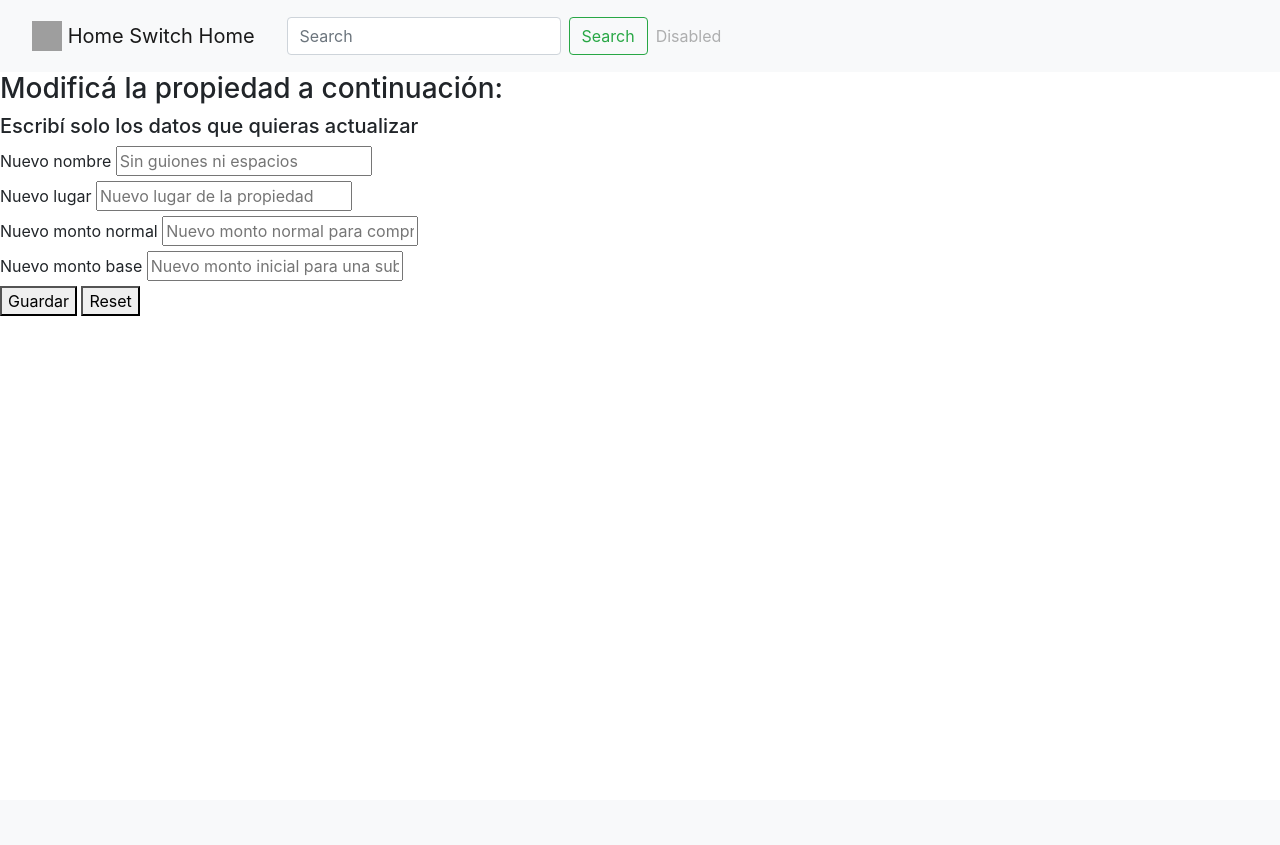
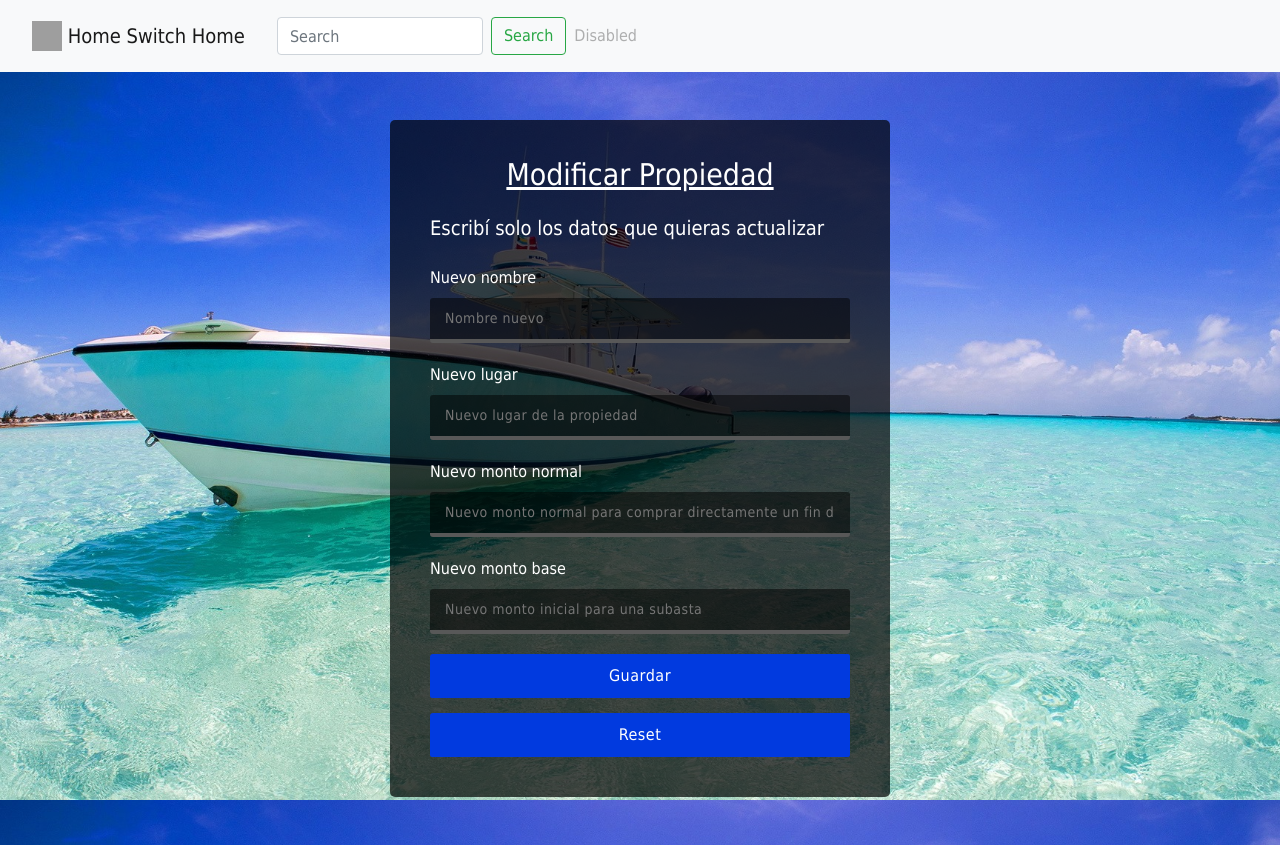
Before and after one commit to mateofreyre/GrupoIngenieria2019, a PHP site: template templates/modificar_datos_propiedad.html.twig in a window 1280 px wide. Before the commit the page ends 316 px from the top, so only its background shows below. Run offline with PHP 8.4, Linux system fonts and the light colour scheme; the template is opened without the code that fills it, so the values that code supplies are empty; some libraries are stand-ins or nearby versions; grey boxes are pictures that could not be loaded.

Commit message:
agregue la vista del modificar propiedades

```diff
--- /dev/null
+++ b/css/modificar_datos.css
@@ -0,0 +1,121 @@
+* {
+	margin: 0;
+	padding: 0;
+	-webkit-box-sizing: border-box;
+	-moz-box-sizing: border-box;
+	box-sizing: border-box;
+
+}
+
+body {
+	background: url(../img/fondo1.jpg);
+	-webkit-background-size: cover;
+	background-size: cover;
+	background-attachment: fixed;
+	font-family: tahoma;
+}
+
+.contenedor-form {
+	background: rgba(0,0,0,.7);
+	width: 100%;
+	max-width: 500px;
+	margin:48px auto;
+	color: #fff;
+	border-radius: 5px;
+	position: relative;
+}
+
+ h2 {
+	margin: 0 0 28px 0;
+	font-size: 30px;
+	font-weight: 400;
+	line-height: 1;
+	text-decoration: underline;
+	text-align: center;
+
+}
+
+h5 {
+	margin: 0 0 28px 0;
+	font-size: 20px;
+	font-weight: 400;
+	line-height: 1;
+}
+
+.contenedor-form input[type="text"] {
+	outline: none;
+	background: rgba(0,0,0,.5);
+	width: 100%;
+	padding: 10px 15px;
+	color: #fff;
+	border: none;
+	border-radius: 3px;
+	border-bottom: 4px solid #585858;
+	font-family: tahoma;
+	font-size: 14px;
+	font-weight: normal;
+	margin: 0 0 20px 0;
+	transition: all 0.8s ease;
+}
+
+.contenedor-form input[type="text"]:focus {
+	border-bottom: 4px solid #0174DF;
+}
+
+.contenedor-form input[type="submit"] {
+	background: #013ADF;
+	color: #fff;
+	border: none;
+	width: 100%;
+	padding: 10px 0;
+	font-weight: normal;
+	font-family: tahoma;
+	font-size: 16px;
+	letter-spacing: 0.5px;
+	cursor: pointer;
+	transition: all .5s ease;
+}
+
+.contenedor-form input[type="submit"]:hover {
+	box-shadow: 0 0 20px #013ADF;
+}
+
+.contenedor-form .formulario {
+	padding: 40px;
+	display: none;
+}
+
+.contenedor-form .formulario:nth-child(2) {
+	display: block;
+}
+
+.login-input {
+	background: #013ADF;
+	color: #fff;
+	border: none;
+	width: 100%;
+	padding: 10px 0;
+	margin-top:
+	font-weight: normal;
+	font-family: tahoma;
+	font-size: 16px;
+	letter-spacing: 0.5px;
+	transition: all .5s ease;
+}
+
+#arriba {
+	margin-bottom: 15px;
+	border-radius: 3px 2px 2px;
+	cursor: pointer;
+
+}
+
+#abajo {
+	border-radius: 3px 2px 2px;
+	cursor: pointer;
+}
+
+#abajo:hover,
+#arriba:hover {
+	box-shadow: 0 0 20px #013ADF;
+}
--- a/templates/modificar_datos_propiedad.html.twig
+++ b/templates/modificar_datos_propiedad.html.twig
@@ -4,9 +4,8 @@
         <title>Modificar propiedad</title>
 
         <link rel="stylesheet" href="https://stackpath.bootstrapcdn.com/bootstrap/4.1.1/css/bootstrap.min.css" integrity="sha384-WskhaSGFgHYWDcbwN70/dfYBj47jz9qbsMId/iRN3ewGhXQFZCSftd1LZCfmhktB" crossorigin="anonymous">
-
+        <link rel="stylesheet" type="text/css" href="css/modificar_datos.css">
         <script src="https://code.jquery.com/jquery-3.3.1.slim.min.js" integrity="sha384-q8i/X+965DzO0rT7abK41JStQIAqVgRVzpbzo5smXKp4YfRvH+8abtTE1Pi6jizo" crossorigin="anonymous"></script>
-
         <script src="https://cdnjs.cloudflare.com/ajax/libs/popper.js/1.14.3/umd/popper.min.js" integrity="sha384-ZMP7rVo3mIykV+2+9J3UJ46jBk0WLaUAdn689aCwoqbBJiSnjAK/l8WvCWPIPm49" crossorigin="anonymous"></script>
         <script src="https://stackpath.bootstrapcdn.com/bootstrap/4.1.1/js/bootstrap.min.js" integrity="sha384-smHYKdLADwkXOn1EmN1qk/HfnUcbVRZyYmZ4qpPea6sjB/pTJ0euyQp0Mk8ck+5T" crossorigin="anonymous"></script>
     </head>
@@ -16,29 +15,33 @@
             {% include 'nav-bar.html.twig' %}
         </div>
         </header>
-        <h3>Modificá la propiedad a continuación:</h3>
-        <h5>Escribí solo los datos que quieras actualizar</h5>
-        <form method="post" action="./?action=check_modificar_propiedad&id={{propiedad.getId}}" class="userForm">
-            <div class="">
+        <div class="contenedor-form">
+      		<div class="toggle">
+          </div>
+          <div class="formulario">
+            <h2> Modificar Propiedad</h3>
+            <h5> Escribí solo los datos que quieras actualizar</h5>
+            <form method="post" action="./?action=check_modificar_propiedad&id={{propiedad.getId}}" class="login">
+              <div class="">
                 <div class="">
                     <label for="nombre" class="">Nuevo nombre</label>
-                    <input type="text" id="nombre" name="nombre" class="inputElement" placeholder="Sin guiones ni espacios" value="{{propiedad.getNombre}}" required>
+                    <input type="text" id="nombre" name="nombre" class="login-input" placeholder="Nombre nuevo" value="{{propiedad.getNombre}}" required>
                 </div>
                 <div class="">
                 <div class="">
                     <label for="lugar" class="">Nuevo lugar</label>
-                    <input type="text" id="lugar" name="lugar" class="inputElement" placeholder="Nuevo lugar de la propiedad" value="{{propiedad.getLugar}}" required>
+                    <input type="text" id="lugar" name="lugar" class="login-input" placeholder="Nuevo lugar de la propiedad" value="{{propiedad.getLugar}}" required>
                 </div>
                 <div class="">
                     <label for="monto_normal" class="">Nuevo monto normal</label>
-                    <input type="text" id="monto_normal" name="monto_normal" class="inputElement" placeholder="Nuevo monto normal para comprar directamente un fin de semana." value="{{propiedad.getMontoNormal}}" required>
+                    <input type="text" id="monto_normal" name="monto_normal" class="login-input" placeholder="Nuevo monto normal para comprar directamente un fin de semana." value="{{propiedad.getMontoNormal}}" required>
                 </div>
                 <div class="">
                     <label for="monto_base" class="">Nuevo monto base</label>
-                    <input type="text" id="monto_base" name="monto_base" class="inputElement" placeholder="Nuevo monto inicial para una subasta" value="{{propiedad.getMontoBase}}" required>
+                    <input type="text" id="monto_base" name="monto_base" class="login-input" placeholder="Nuevo monto inicial para una subasta" value="{{propiedad.getMontoBase}}" required>
                 </div>
-              <button id="izquierda" type="submit">Guardar</button>
-              <button id="derecha" type="reset">Reset</button>
+              <button id="arriba" type="submit" class="login-input">Guardar</button>
+              <button id="abajo" type="reset" class="login-input">Reset</button>
           </div>
         </form>
     </body>
```
Also changed, not shown: css/estilos_propiedades.css (+7 -2 lines), css/estilos_subastas.css (+8 -3 lines), templates/inicio.html.twig (+3 -7 lines), model/PropiedadesRepository.php (indentation only).
